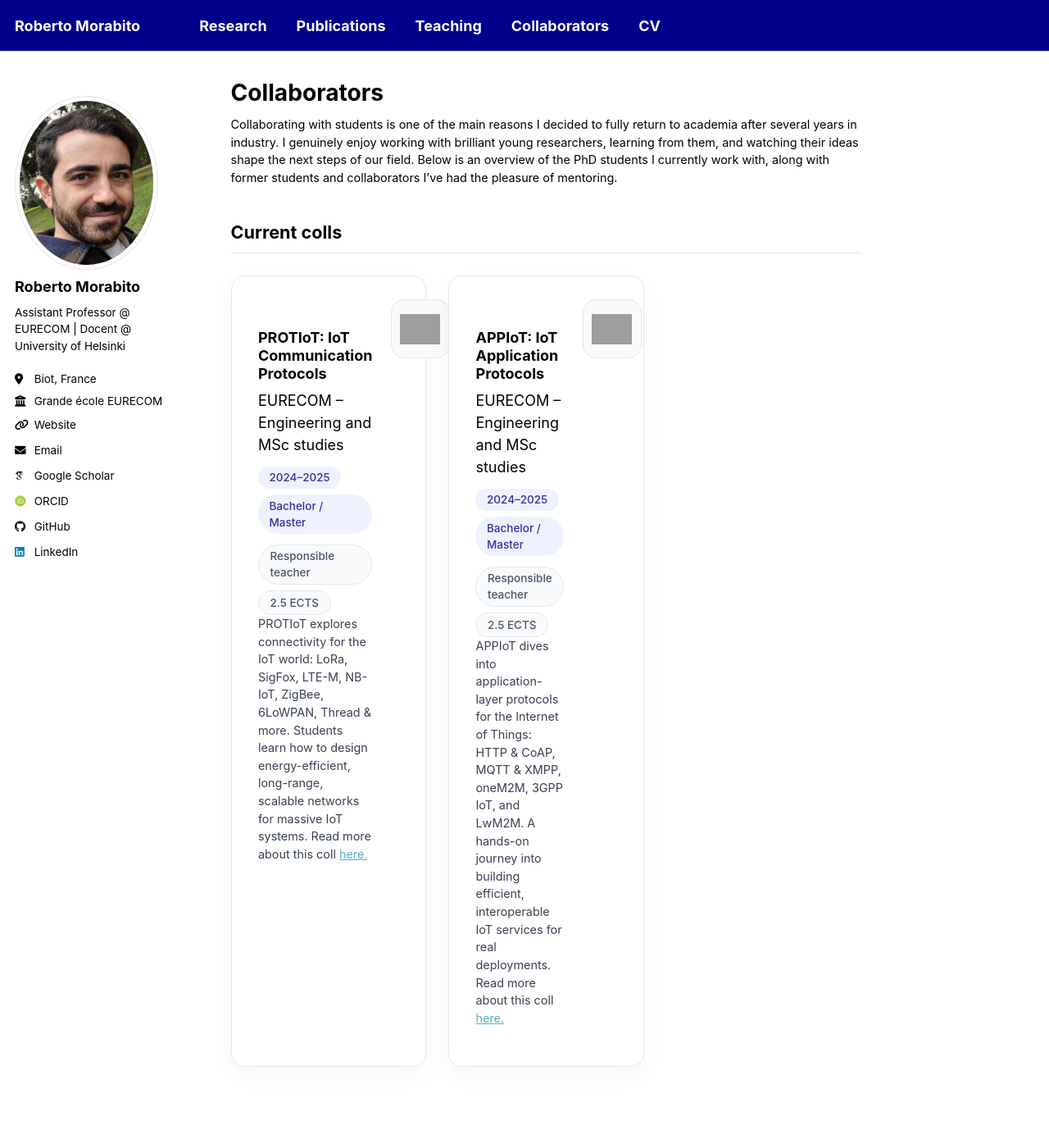
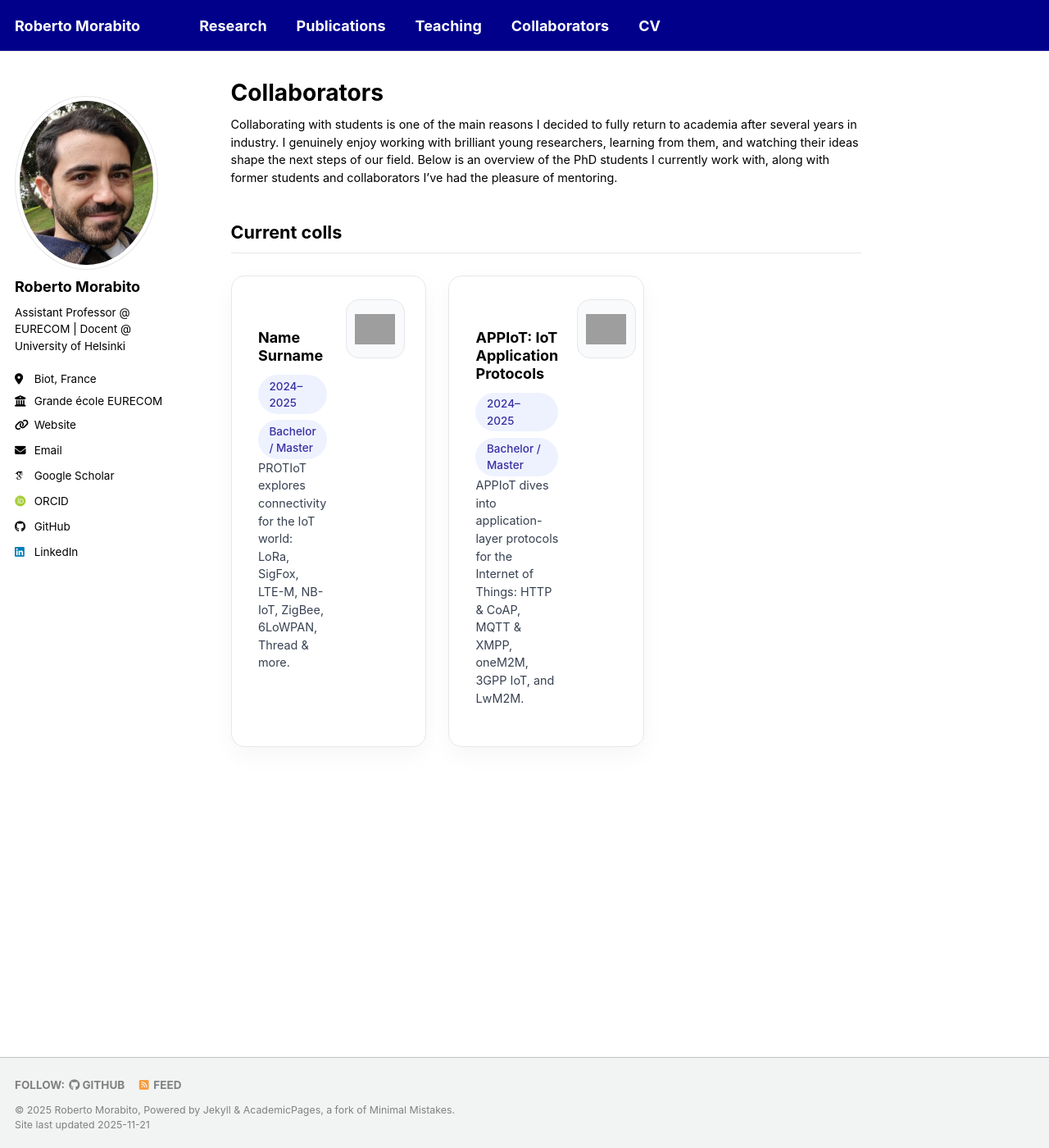
Before and after one commit to robertmora/robertmora.github.io, a Jekyll site: the page built from _pages/collaborators.html, in a window 1280 px wide and 1400 px high. Shown: the whole window at 82% size. Built offline with Jekyll 4.4.1, drawn with Linux system fonts in a browser that asks for light colours; some web fonts are replaced; a script that is not in the unit is left out; grey boxes are pictures that could not be loaded.

Commit message:
Update collaborators.html

```diff
--- a/_pages/collaborators.html
+++ b/_pages/collaborators.html
@@ -147,22 +147,15 @@ author_profile: true
         <!-- PROTIoT -->
         <article class="coll-card">
           <div class="coll-main">
-            <h3 class="coll-title">PROTIoT: IoT Communication Protocols</h3>
-            <div class="coll-institution">EURECOM – Engineering and MSc studies</div>
+            <h3 class="coll-title">Name Surname</h3>
 
             <div class="coll-tags">
               <span class="coll-badge">2024–2025</span>
               <span class="coll-badge">Bachelor / Master</span>
             </div>
 
-            <div class="coll-meta">
-              <span class="coll-badge coll-badge--outline">Responsible teacher</span>
-              <span class="coll-badge coll-badge--outline">2.5 ECTS</span>
-            </div>
-
             <p class="coll-description">
               PROTIoT explores connectivity for the IoT world: LoRa, SigFox, LTE-M, NB-IoT, ZigBee, 6LoWPAN, Thread & more.
-              Students learn how to design energy-efficient, long-range, scalable networks for massive IoT systems. Read more about this coll <a href="https://www.eurecom.fr/en/coll/protiot-2025spring" target="_blank">here.</a></h3>
             </p>
           </div>
           <div class="coll-side">
@@ -174,21 +167,14 @@ author_profile: true
         <article class="coll-card">
           <div class="coll-main">
             <h3 class="coll-title">APPIoT: IoT Application Protocols</h3>
-            <div class="coll-institution">EURECOM – Engineering and MSc studies</div>
 
             <div class="coll-tags">
               <span class="coll-badge">2024–2025</span>
               <span class="coll-badge">Bachelor / Master</span>
             </div>
 
-            <div class="coll-meta">
-              <span class="coll-badge coll-badge--outline">Responsible teacher</span>
-              <span class="coll-badge coll-badge--outline">2.5 ECTS</span>
-            </div>
-
             <p class="coll-description">
               APPIoT dives into application-layer protocols for the Internet of Things: HTTP & CoAP, MQTT & XMPP, oneM2M, 3GPP IoT, and LwM2M.
-              A hands-on journey into building efficient, interoperable IoT services for real deployments. Read more about this coll <a href="https://www.eurecom.fr/en/coll/appiot-2025spring" target="_blank">here.</a></h3>
             </p>
           </div>
           <div class="coll-side">
```
